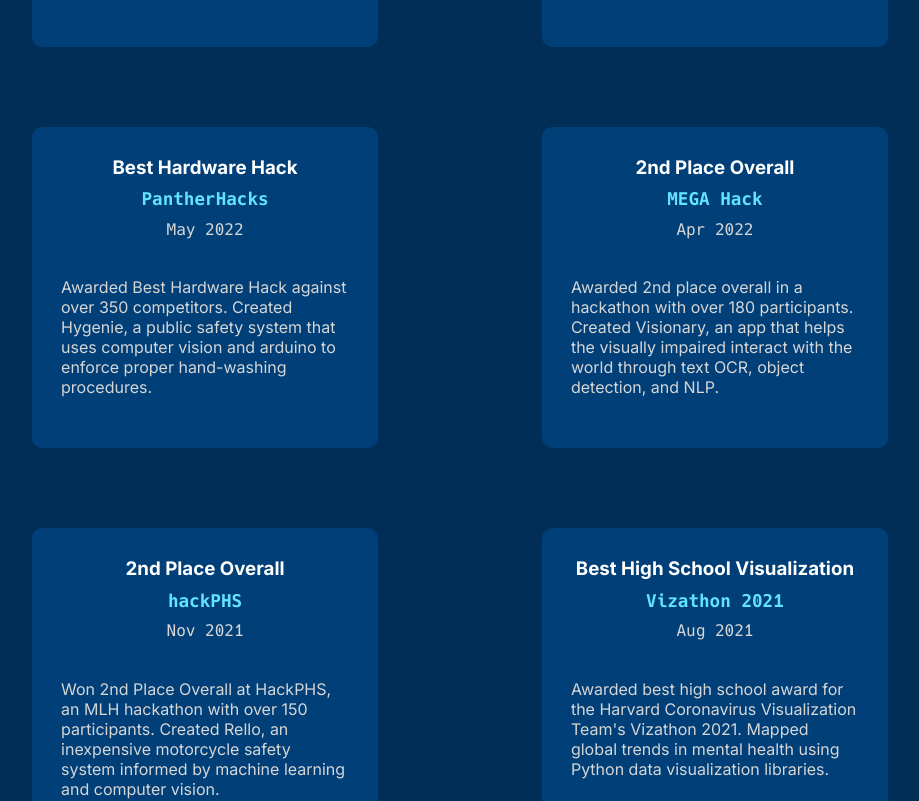
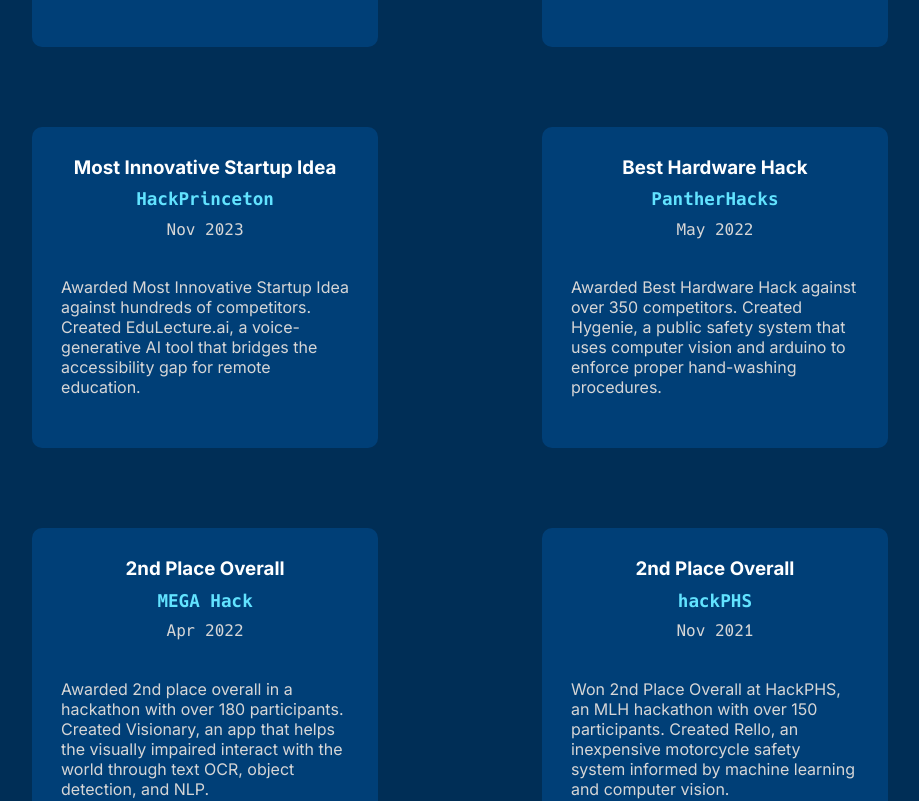
Before and after one commit to antz22/antz22.github.io, a React (Create React App) app: page / in a window 1280 px wide. Shown: the part 5520-6321 px from the top of the page, without its empty margins (180-1099 px from the left). Built offline with nearby package versions, Linux system fonts and the light colour scheme.

Commit message:
add hackprinceton award

```diff
--- a/src/components/sections/awards.jsx
+++ b/src/components/sections/awards.jsx
@@ -31,6 +31,13 @@
         "1 of 2 award recipients for presenting CGBNet: A Deep Learning Framework for Compost Classification. Used deep learning to help automate the process of composting.",
     },
     {
+      title: "Most Innovative Startup Idea",
+      issuer: "HackPrinceton",
+      date: "Nov 2023",
+      blurb:
+        "Awarded Most Innovative Startup Idea against hundreds of competitors. Created EduLecture.ai, a voice-generative AI tool that bridges the accessibility gap for remote education.",
+    },
+    {
       title: "Best Hardware Hack",
       issuer: "PantherHacks",
       date: "May 2022",
@@ -50,13 +57,6 @@
       date: "Nov 2021",
       blurb:
         "Won 2nd Place Overall at HackPHS, an MLH hackathon with over 150 participants. Created Rello, an inexpensive motorcycle safety system informed by machine learning and computer vision.",
-    },
-    {
-      title: "Best High School Visualization",
-      issuer: "Vizathon 2021",
-      date: "Aug 2021",
-      blurb:
-        "Awarded best high school award for the Harvard Coronavirus Visualization Team's Vizathon 2021. Mapped global trends in mental health using Python data visualization libraries.",
     },
   ];
   return (
```
